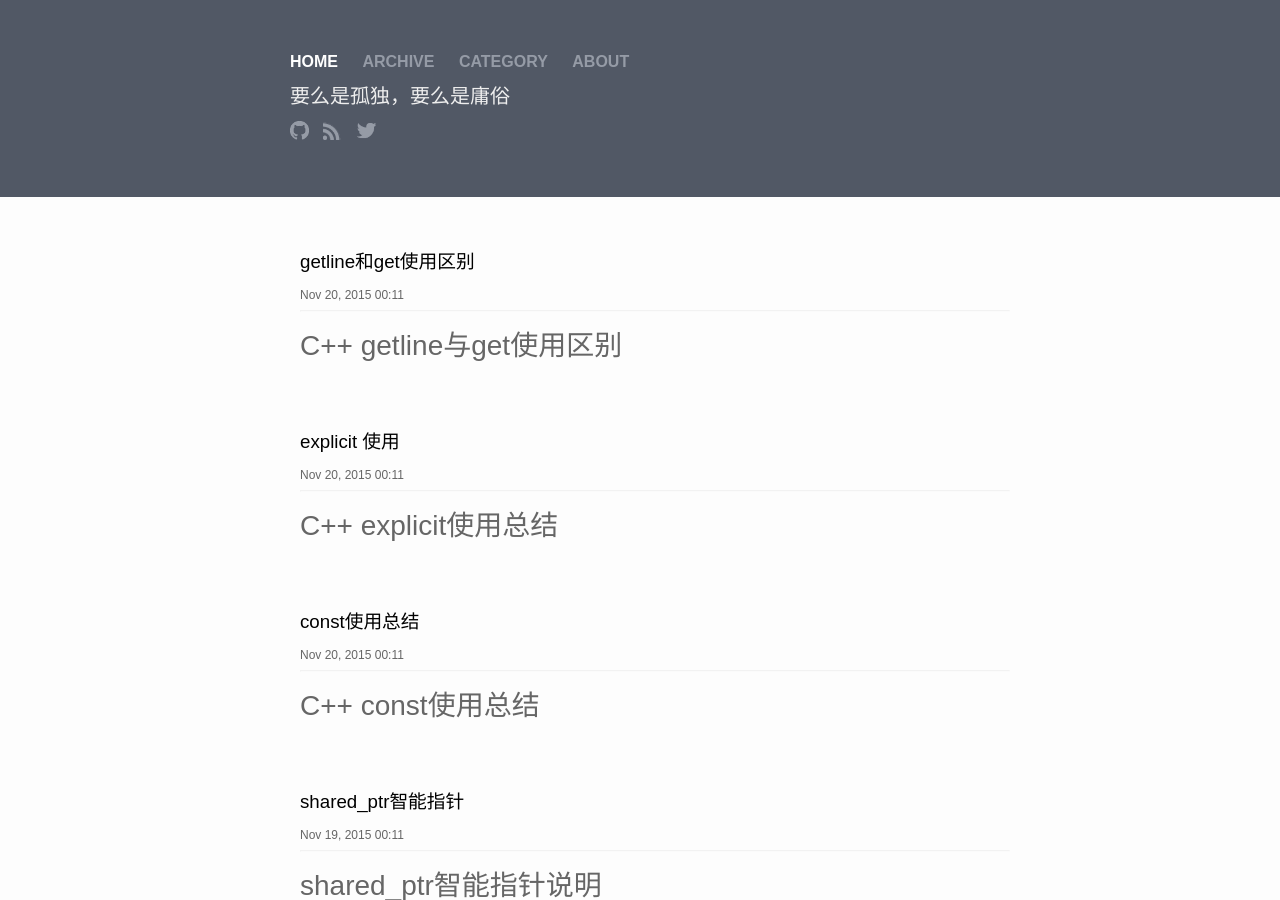
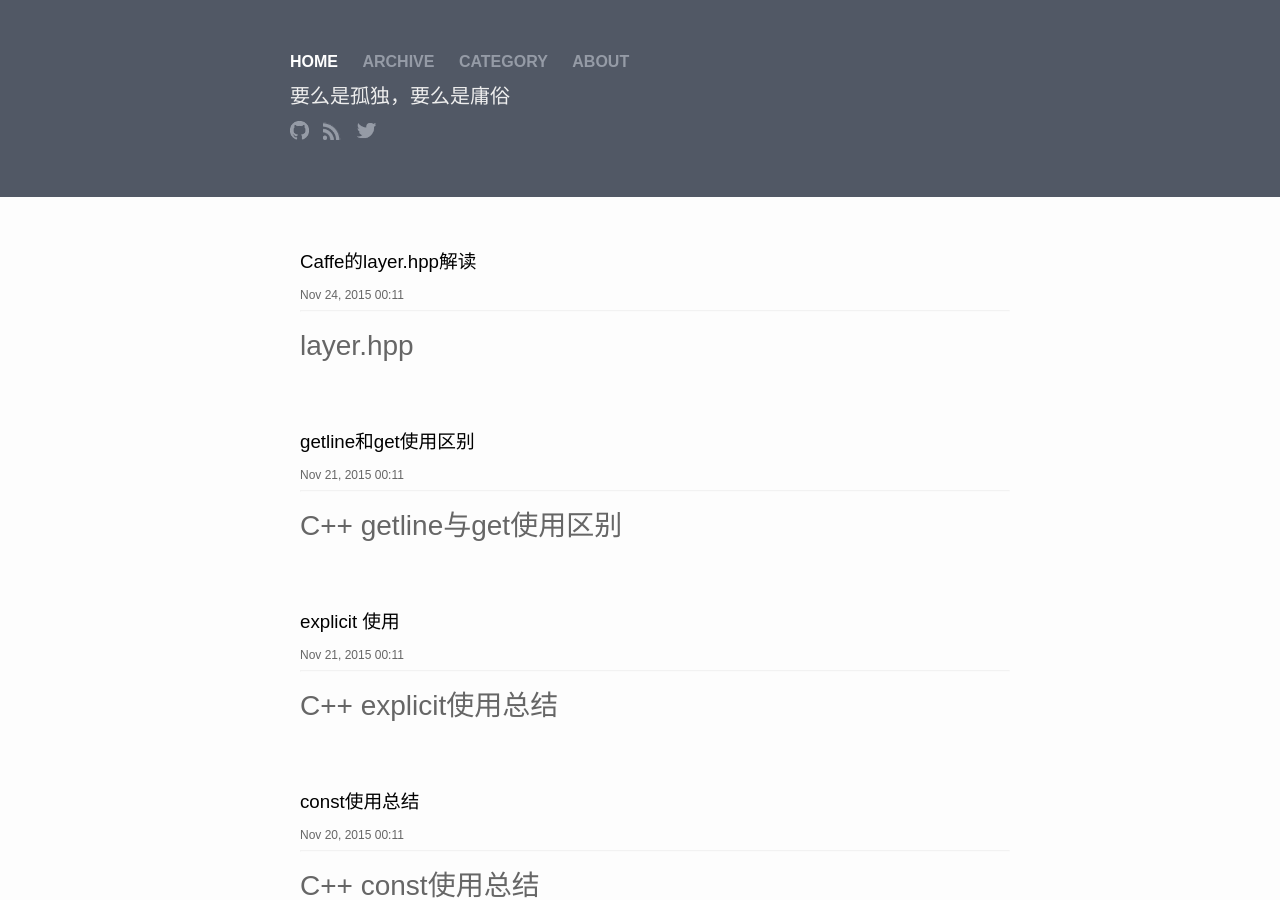
Before and after one commit to daijialun/daijialun.github.io, a Jekyll site: the page built from index.html, in a window 1280 px wide and 900 px high. Built offline with Jekyll 4.4.1, drawn with Linux system fonts in a browser that asks for light colours; part of the change alters nothing that is shown.

Commit message:
Update 20151124-layer

```diff
--- a/_posts/2015-11-21-explicit.md
+++ b/_posts/2015-11-21-explicit.md
@@ -1,7 +1,7 @@
 ---
 layout: post
 title:  "explicit 使用"
-date:   2015-11-20
+date:   2015-11-21
 categories: C++
 ---
 
--- a/_posts/2015-11-21-get_getline.md
+++ b/_posts/2015-11-21-get_getline.md
@@ -1,7 +1,7 @@
 ---
 layout: post
 title:  "getline和get使用区别"
-date:   2015-11-20
+date:   2015-11-21
 categories: C++
 ---
 
--- /dev/null
+++ b/_posts/2015-11-24-layer.md
@@ -0,0 +1,114 @@
+---
+layout: post
+title:  "Caffe的layer.hpp解读"
+date:   2015-11-24
+categories: Caffe
+---
+
+# layer.hpp
+
+namespace caffe {
+class Layer{}
+}
+
+## public:
+
+- explicit Layer(const LayerParameter& param){}    对Layer的构造函数
+
+- virtual ~Layer(){}      Layer析构函数
+
+- void Setup( const vector< Blob< Dtype>\*>& bottom, const vector< Blob< Dtype>* >& top) 实现普通层的setup，check bottom与top数量是否正确；特殊的Layer用LayerSetUp来创建；Reshape来修正；用SetLossWeights来增加非零loss权值
+
+    {   InitMutex();
+
+       CheckBlobCounts(bottom, up);
+
+       LayerSetup(bottom, top);
+
+       Reshap(bottom, top);
+
+       SetLossWeights(top);   }00
+
+- virtual void LayerSetUp( const vector< Blob< Dtype>\*>& bottom, const vector< Blob< Dtype>*>& top) {}       完成特殊layer的setup，必须接着使用；这包括读取和处理layer_param_，在forward之前，必须调征blob size
+
+- virtual inline bool ShareInParallel() const {}  在数据parallism时，layer能否被多层网络共享
+
+- inline bool IsShared() const{}    返回layer是否能被其他网络共享。如果ShareInParallel()为true，使用多多于一个GPU且由TRAIN phase，则该函数返回true
+
+- inline void SetShared( bool is_shared ) {}    设置layer是否能被其他网络共享。如果ShareInParallel()为true，使用多多于一个GPU且由TRAIN phase，则该函数返回true
+
+- virtual void Reshape( const vector< Blob< Dtype>\* >& bottom, const vector< Blob< Dtype>\* >& top) = 0;    调整top blobs和inter buffers的shape来匹配bottom的shape
+
+- inline Dtype Forward( const vector< Blob< Dtype> \*>& bottom, const vector< Blob<Dtype> \*>    根据给定的bottom，计算top与loss，返回的是该层的loss。Forward调用相关的wrapper function（Forward_cpu或Forward_gpu）来计算top blob。
+
+- inline Dtype Backward( const vector< Blob< Dtype>\*>& top, const vector< bool>& propagate_down, const vector< Blob< Dtype>\*>& bottom);   根据给定的top error梯度，计算bottom error梯度。propagate为与bottom长度相同的向量，每个index表示在对应的index上，是否要将error梯度传播到bottom上。Backward调用相关wrapper函数（Backward_cpu或Backward_gpu），根据给定的top diffs计算bottom diffs
+
+- vector< shared_ptr< Blob< Dtype> > >& blobs(){}   返回可学习的参数blob
+
+- const LayerParameter& layer_param() const {}  返回layer参数
+
+- virtual void ToProto( LayerParameter* param, bool write_diff = false )将layer参数写进protocal buffer中
+
+- inline Dtype loss( const int top_index) const{}   返回top blob对应index的loss
+
+- inline void set_loss( const int top_index, const Dtype value) {}  设置top blob对应index的loss
+
+- virtual inline const char* type() const {}    返回layer的类型
+
+- virtual inline int ExactNumBottomBlobs()  const {}    返回layer所要求的确切bottom blobs数量。如果你的层想要准确的bottom blobs数量，这函数会被重载返回非负值
+
+- virtual inline int MinBottomBlobs()  const{}  返回layer要求的最小的bottom blob数量。如果你的层想最小的bottom blobs数量，这函数会被重载返回非负值
+
+- virtual inline  int MaxBottomBlobs()  const{}    返回layer要求的最大的bottom blob数量。如果你的层想最大的bottom blobs数量，这函数会被重载返回非负值
+
+- virtual inline int ExactNumTopBlobs() const{}     返回layer所要求的确切top blobs数量。如果你的层想要准确的top blobs数量，这函数会被重载返回非负值
+
+- virtual inline int MinTopBlobs()
+
+- virtual inline int MaxTopBlobs()
+
+- virtual inline bool EqualNumBottomTopBlobs() const{}             如果bottom blobs的数目和top相同，返回true
+
+- virtual inline bool AutoTopBlobs() const {}      返回top是否由bottom自动创建。如果想要bottom和top数目相同，则该函数重载后返回true
+
+- virtual inline bool AllowForceBackward(const int bottom_index) const{}        返回是否可以对给定的bottom index进行force_backward
+
+- inline bool param_progagate_down(const int param_id)      说明是否要对特定的index计算相应的梯度
+
+- inline void set_param_propagate_down( const int param_id, const bool value)       设置是否要对特定的index计算相应的梯度
+
+## protected
+
+- LayerParameter layer_param_   protobuf储存layer参数
+
+- Phase phase_      TRAIN或TEST
+
+- vector< shared_prt< Blob < Dtype> > >     向量中存储可学习参数的blobs
+
+- vector< bool> param_propagate_down_       向量表明是否要计算每个参数blob的diff
+
+- vector< Dtype> loss_      向量表示在目标函数中，是否每个top blob都有一个non-zero weight
+
+- virtual void Forward_cpu( const vector< Blob< Dtype>\*>& bottom, const vector< Blob< Dtype>\*>& top) =0;      用CPU计算layer的output
+
+- virtual void Forward_gpu( const vector< Blob< Dtype>\*>& bottom, const vector< Blob< Dtype>\*>& top)      用GPU计算layer的output
+
+- virtual void Backward_cpu( const  vecotr< blob< Dtype>\* >& top, const vector<bool>& propagate_down, const vector< Blob<Dtype> \*>bottom) =0;     如果propagate_down为true，计算bottom的梯度
+
+- virtual void Backward_gpu( const vector< Blob< Dtype>\*>& top, const vector< bool>& propagate_down, const vector< Blob< Dtype> \*>& bottom) {}   如果propagate_down为true，计算bottom的梯度
+
+- virtual void CheckBlobCounts( const vector< Blob< Dtype>\*>& bottom, const vector< Blob< Dtype>\*>& top){}        Layer的SetUp函数检测bottom与top的数目是否匹配，调用MinBottomBlobs()，MaxBottomBlobs()等函数
+
+- virtual  SetLossWeights( const vector< Blob< Dtype>\*>& top){}        初始化loss function中与top blobs有关的权值。在diff blob中存储non-zero loss weights
+
+## private:
+
+- bool is_shared_       该layer是否可被其他网络共享
+
+- shared_prt< boost::mutex> forward_mutex_                  如果layer可共享，mutex前向序列
+
+- void InitMutex()      初始化forward_mutex_
+
+- void Lock()       如果layer共享，lock forward_mutex_
+
+- void Unlock()     如果layer共享，Unlock forward_mutex_
```
